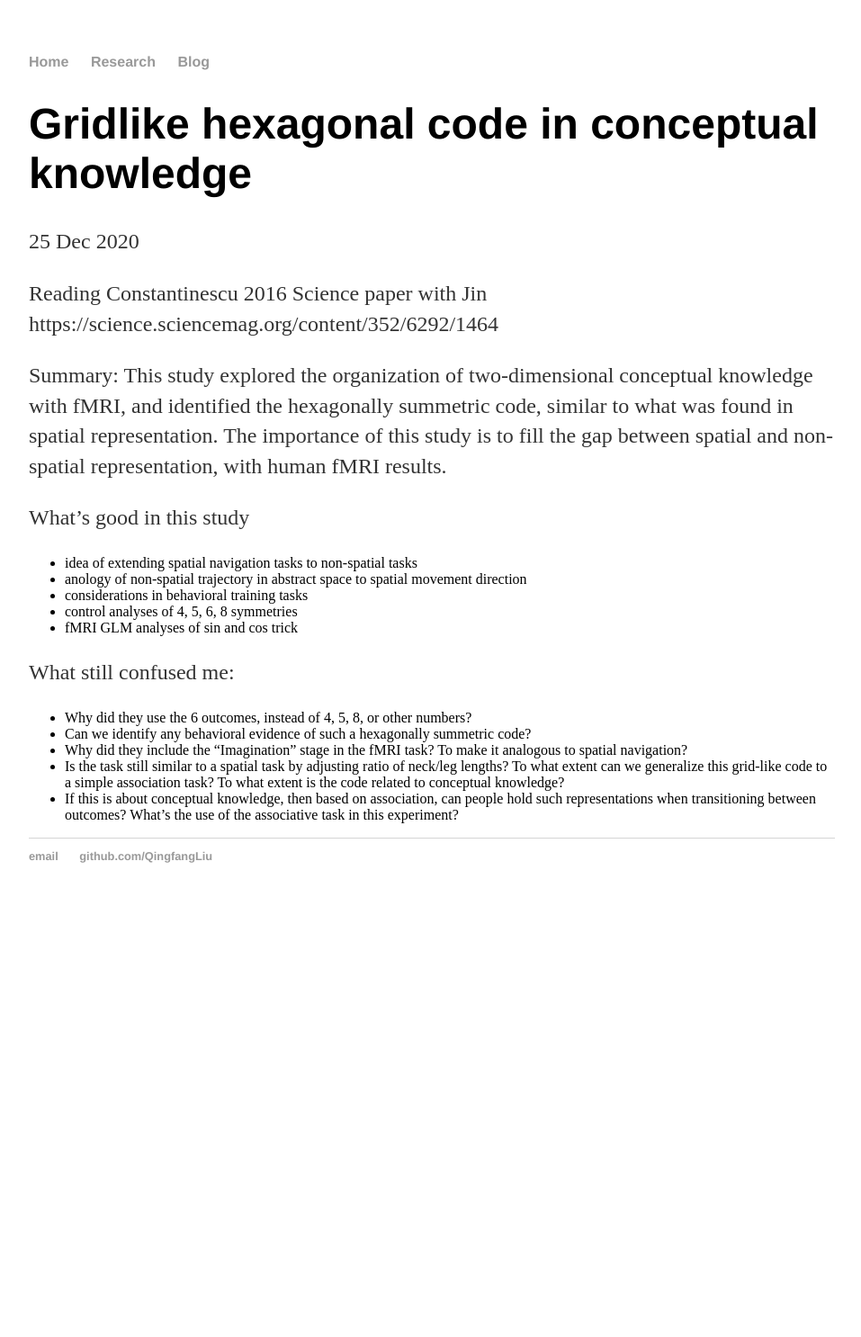
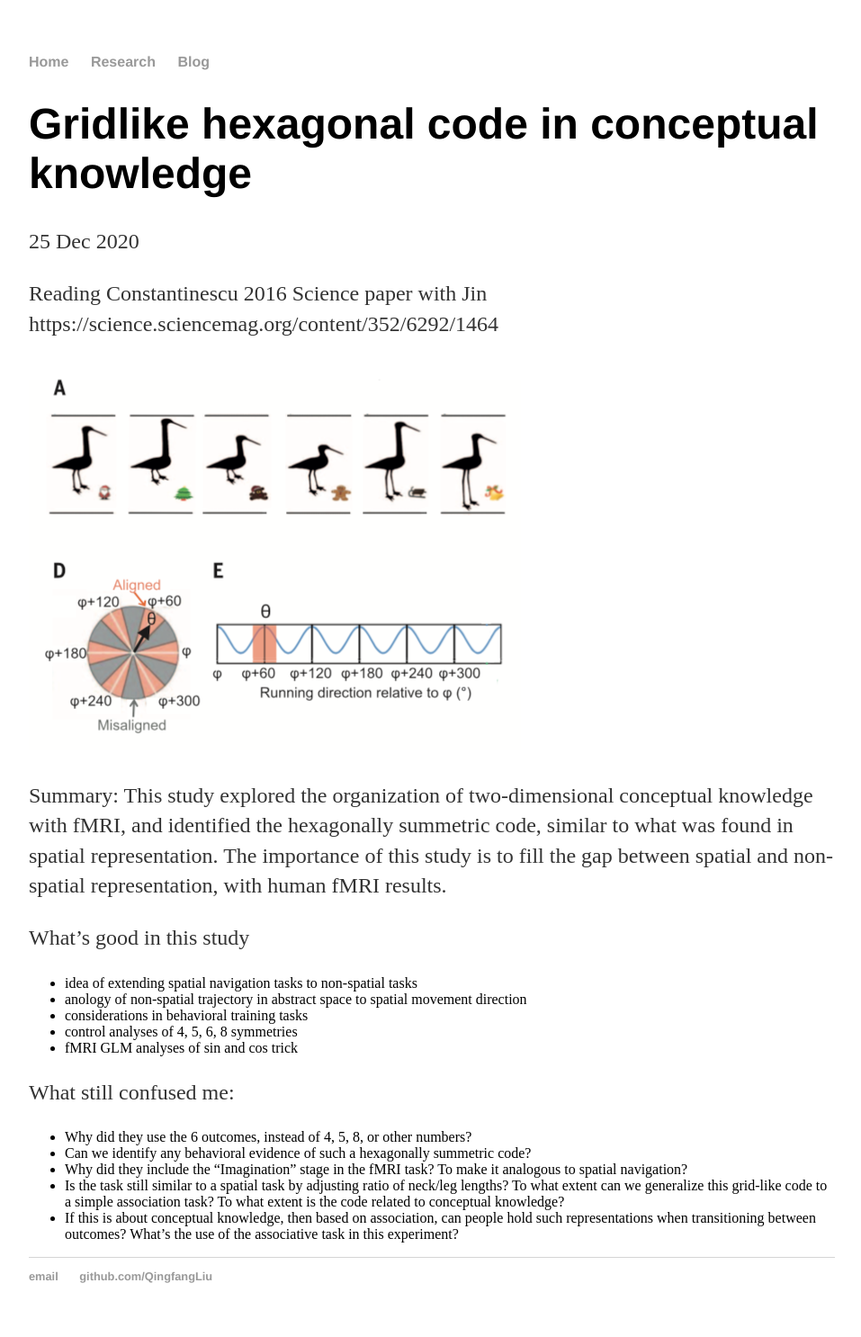
Before and after one commit to QingfangLiu/qingfangliu.github.io, a Jekyll site: the page built from _posts/2020-12-25-grid-code.md, in a window 1280 px wide. Shown: the whole page at 90% size, without its empty margins (160-1117 px from the left). Built offline with Jekyll 4.4.1, drawn with Linux system fonts in a browser that asks for light colours; before the commit the page ends 1019 px from its top, so only the background shows below that.

Commit message:
Update 2020-12-25-grid-code.md

```diff
--- a/_posts/2020-12-25-grid-code.md
+++ b/_posts/2020-12-25-grid-code.md
@@ -6,6 +6,8 @@ date: 2020-12-25
 
 Reading Constantinescu 2016 Science paper with Jin
 https://science.sciencemag.org/content/352/6292/1464
+
+![Tux, the Linux mascot](/images/gridcode.png)
 
 Summary: This study explored the organization of two-dimensional conceptual knowledge with fMRI, and identified the hexagonally summetric code, similar to what was found in spatial representation. The importance of this study is to fill the gap between spatial and non-spatial representation, with human fMRI results.
 
```
